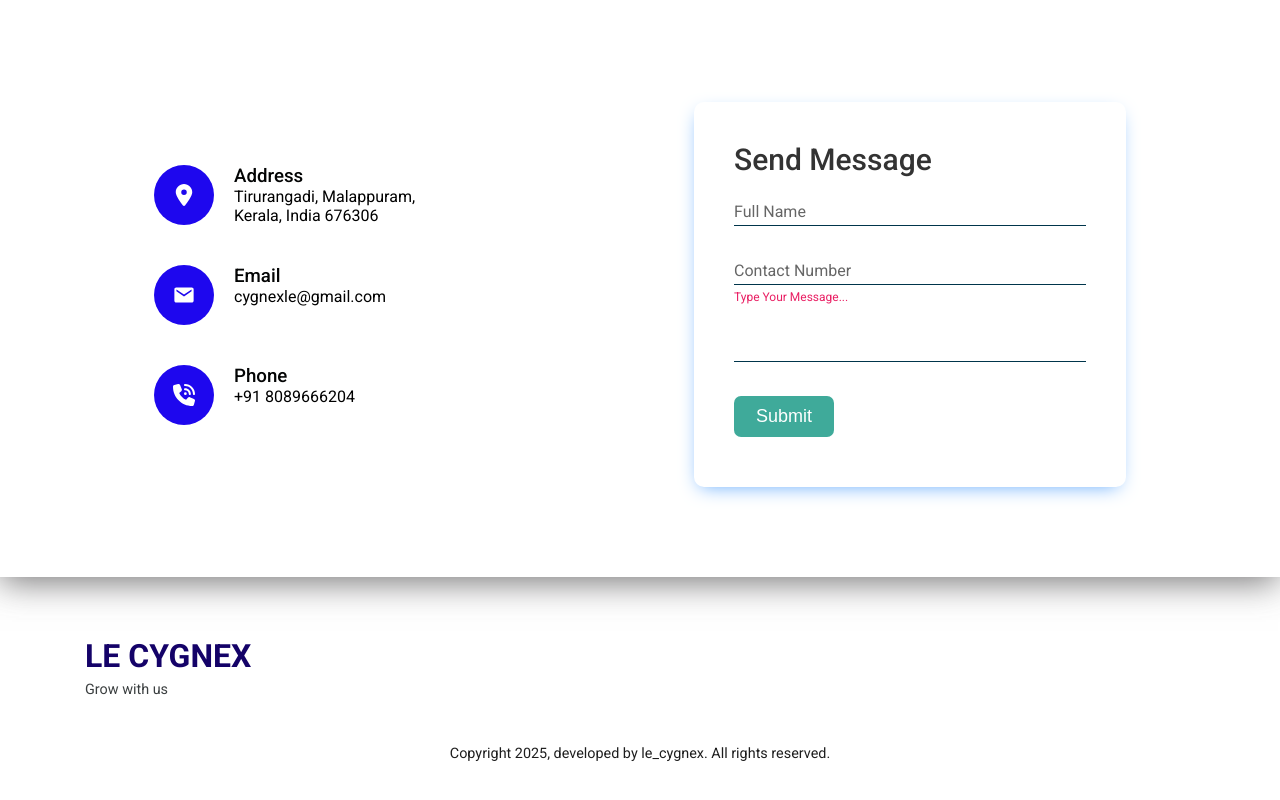
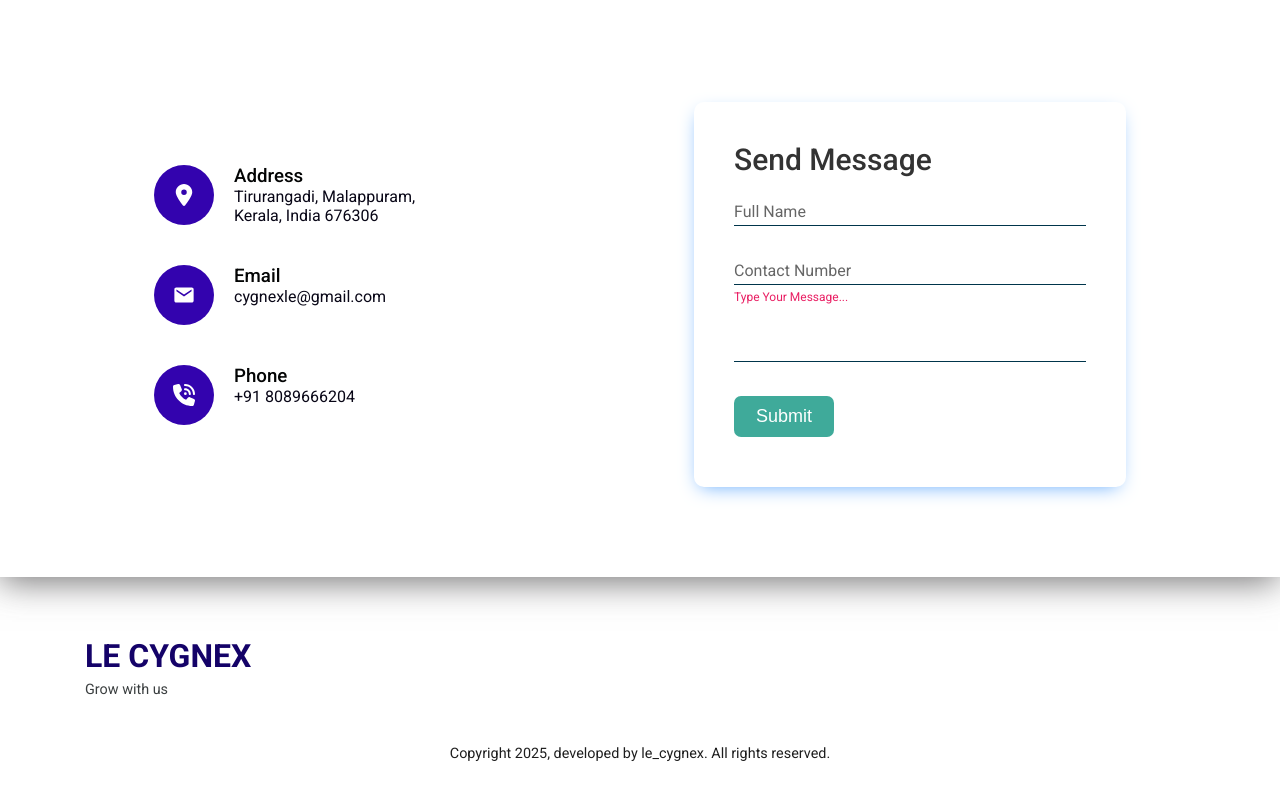
Before and after one commit to Nihalpm123/lecygnex, a React (Vite) app: page / in a window 1280 px wide. Shown: the part 1930-2730 px from the top of the page. Built offline with nearby package versions, Linux system fonts and the light colour scheme.

Commit message:
contact icon color changed

```diff
--- a/src/styles/form.css
+++ b/src/styles/form.css
@@ -52,7 +52,7 @@
 .container-form .contactInfo .box .icon{
     min-width: 60px;
     height: 60px;
-    background: #1e07ee;
+    background: #3303ae;
     display: flex;
     justify-content: center;
     align-items: center;
@@ -68,7 +68,7 @@
     display: flex;
     margin-left: 20px;
     font-size: 16px;
-    color: #000000;
+    color: #080616;
     flex-direction: column;
     font-weight: 400;
 }
```
